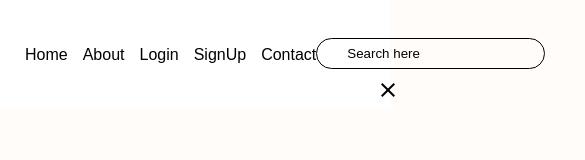
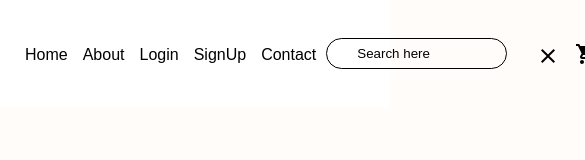
Before and after one commit to anitacoder/E-COMMERCE, a React (Create React App) app in the folder myapp/: page / in a window 390 px wide. Shown: the top 160 px of the page, 585 px wide, since content can reach past the window. Built offline with nearby package versions, Linux system fonts and the light colour scheme.

Commit message:
Made the nav bar responsive

```diff
--- a/myapp/src/Components/Navbar.css
+++ b/myapp/src/Components/Navbar.css
@@ -132,3 +132,33 @@ body {
         position: relative;
     }
 }
+
+@media screen and (max-width: 480px){
+    .link {
+        margin-left: 15px;
+    }
+
+    .menu_icon {
+        left: 64px;
+    }
+    .search {
+        width: 290%;
+        margin-left: 10px;
+    }
+
+    .menu_icon {
+        position: relative;
+        left: 208px;
+    }
+
+    .localMall_icon {
+        position: relative;
+        left: 210px;
+    }
+
+    .close_icon {
+        position: relative;
+        top:-25px;
+        left: 220px;
+    }
+}
```
